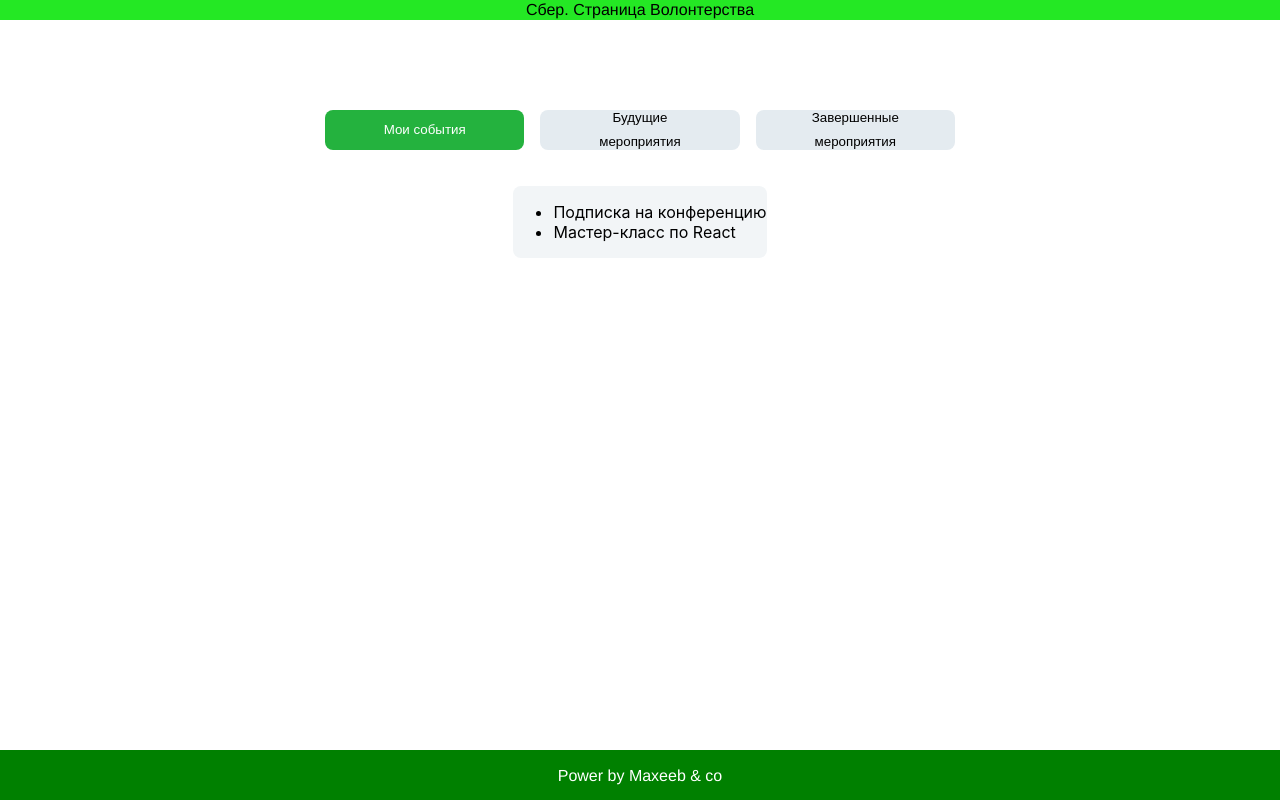
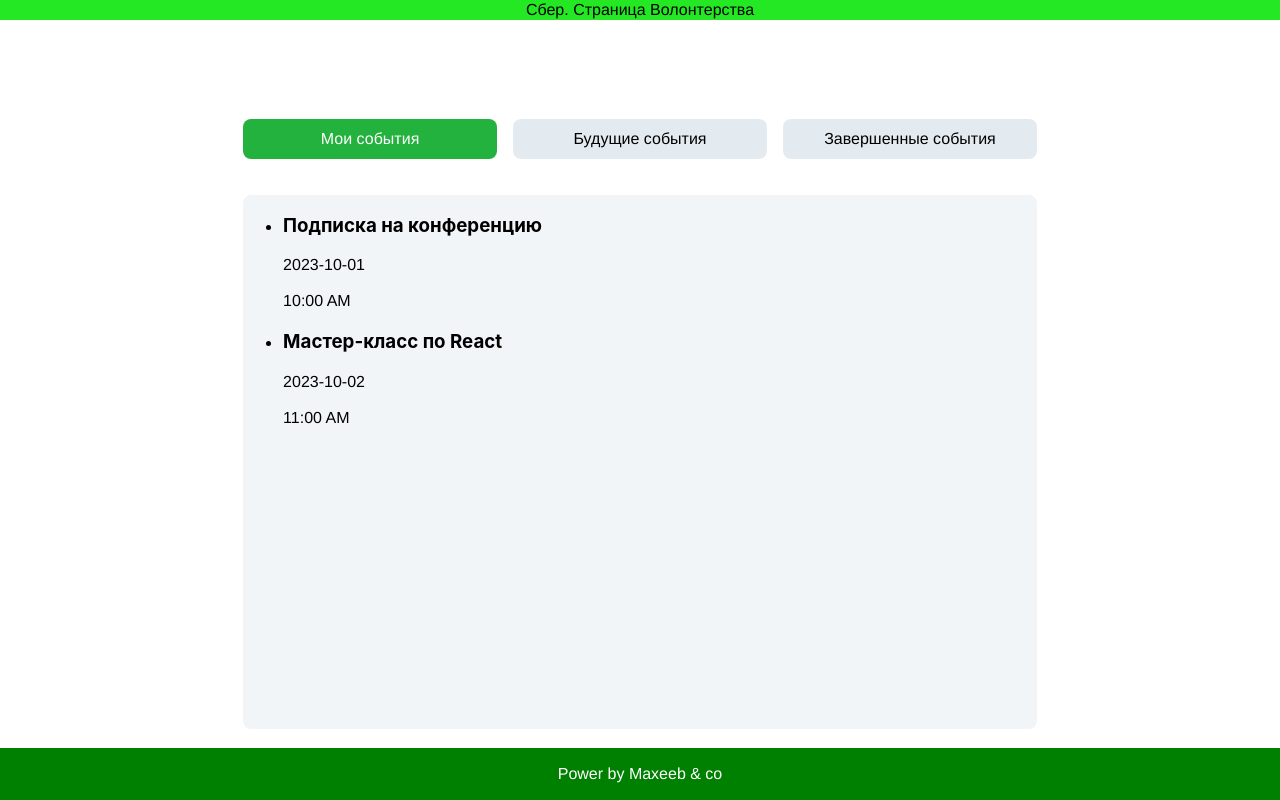
Before and after one commit to dwarowski/venaja-hackaton-2025, a React (Create React App) app: page / in a window 1280 px wide. Built offline with nearby package versions, Linux system fonts and the light colour scheme.

Commit message:
сделаль уроки по высоте. Я парень нейронный я уже все. И иконку обновил

```diff
--- a/src/App.css
+++ b/src/App.css
@@ -1,5 +1,18 @@
 p, h1 {
   font: 500 16px / 20px SBSansText, OpenSans, Helvetica Neue, Helvetica, Arial, sans-serif;
+}
+
+body {
+  overflow: hidden;
+  display: flex;
+  flex-direction: column;
+  height: 100vh;
+}
+
+.App {
+  display: flex;
+  flex-direction: column;
+  height: 100vh;
 }
 
 header {
@@ -10,14 +23,8 @@ header h1 {
   margin: 0;
   text-align: center;
 }
-
 footer {
   background-color: green;
   color: white;
-  position: fixed;
-  bottom: 0; /* Фиксация снизу */
-  left: 0; /* К началу слева */
-  right: 0; /* Без отступов справа */
-  height: 50px; /* Задаем высоту */
   text-align: center;
 }
--- a/src/VolunteerPage/ClodesEvents.tsx
+++ b/src/VolunteerPage/ClodesEvents.tsx
@@ -1,11 +1,29 @@
-import React, { useState } from 'react';
+import React from 'react';
 
+interface Event {
+  title: string;
+  date: string;
+  time: string;
+}
 
-const ClosedEvents: React.FC = () => (
-    <ul className="list-disc pl-5">
-      <li>pipe Frontend Meetup 2018</li>
-      <li> skibidi Node.js Workshop</li>
+interface EventsProps {
+  events: Event[];
+}
+
+const FutureEvents: React.FC<EventsProps> = ({ events }) => {
+  return (
+    <ul className="events-list">
+      {events.map((event, index) => (
+        <li key={index}>
+          <div className="event-item">
+            <h3>{event.title}</h3>
+            <p>{event.date}</p>
+            <p>{event.time}</p>
+          </div>
+        </li>
+      ))}
     </ul>
   );
+};
 
-export default ClosedEvents;
+export default FutureEvents;
--- a/src/VolunteerPage/FutureEvents.tsx
+++ b/src/VolunteerPage/FutureEvents.tsx
@@ -1,12 +1,29 @@
-// Примеры компонентов
-import React, { useState } from 'react';
+import React from 'react';
 
+interface Event {
+  title: string;
+  date: string;
+  time: string;
+}
 
-const FutureEvents: React.FC = () => (
-    <ul className="list-disc pl-5">
-      <li>Frontend Meetup 2025</li>
-      <li>Node.js Workshop</li>
+interface EventsProps {
+  events: Event[];
+}
+
+const FutureEvents: React.FC<EventsProps> = ({ events }) => {
+  return (
+    <ul className="events-list">
+      {events.map((event, index) => (
+        <li key={index}>
+          <div className="event-item">
+            <h3>{event.title}</h3>
+            <p>{event.date}</p>
+            <p>{event.time}</p>
+          </div>
+        </li>
+      ))}
     </ul>
   );
+};
 
 export default FutureEvents;
--- a/src/VolunteerPage/MyEvents.tsx
+++ b/src/VolunteerPage/MyEvents.tsx
@@ -1,14 +1,29 @@
-// Примеры компонентов
-import React, { useState } from 'react';
+import React from 'react';
 
+interface Event {
+  title: string;
+  date: string;
+  time: string;
+}
 
-const MyEvents: React.FC = () => {
-    return (
-  <ul className="list-disc pl-5">
-    <li>Подписка на конференцию</li>
-    <li>Мастер-класс по React</li>
-  </ul>
-  )
+interface EventsProps {
+  events: Event[];
+}
+
+const FutureEvents: React.FC<EventsProps> = ({ events }) => {
+  return (
+    <ul className="events-list">
+      {events.map((event, index) => (
+        <li key={index}>
+          <div className="event-item">
+            <h3>{event.title}</h3>
+            <p>{event.date}</p>
+            <p>{event.time}</p>
+          </div>
+        </li>
+      ))}
+    </ul>
+  );
 };
 
-export default MyEvents;
+export default FutureEvents;
--- a/src/VolunteerPage/Volunteer.tsx
+++ b/src/VolunteerPage/Volunteer.tsx
@@ -2,11 +2,19 @@ import React, { useState } from 'react';
 import './Volunteers.css';
 import MyEvents from './MyEvents';
 import FutureEvents from './FutureEvents';
+import ClodesEvents from './ClodesEvents';
 
-type Tab = 'my' | 'future';
+type Tab = 'my' | 'future' | 'past';
 
 const Volunteer: React.FC = () => {
   const [activeTab, setActiveTab] = useState<Tab>('my');
+
+// в events нужно добавить графу описание, но в обычке оторажать только ограниченное кол-во описания. Для всех событий поля одни и теже
+  const events = [
+    { title: 'Подписка на конференцию', date: '2023-10-01', time: '10:00 AM' },
+    { title: 'Мастер-класс по React', date: '2023-10-02', time: '11:00 AM' },
+    // Добавьте больше мероприятий
+  ];
 
   return (
     <div className="parent">
@@ -15,25 +23,27 @@ const Volunteer: React.FC = () => {
           className={`button ${activeTab === 'my' ? 'button-active' : 'button-inactive'}`}
           onClick={() => setActiveTab('my')}
         >
-          Мои события
+          <p>Мои события</p>
         </button>
         <button
           className={`button ${activeTab === 'future' ? 'button-active' : 'button-inactive'}`}
           onClick={() => setActiveTab('future')}
         >
-          Будущие мероприятия
+          <p>Будущие события</p>
         </button>
 
         <button
-          className={`button ${activeTab === 'future' ? 'button-active' : 'button-inactive'}`}
-          onClick={() => setActiveTab('future')}
+          className={`button ${activeTab === 'past' ? 'button-active' : 'button-inactive'}`}
+          onClick={() => setActiveTab('past')}
         >
-          Завершенные мероприятия
+          <p>Завершенные события</p>
         </button>
       </div>
       <div className="child">
         <div className="EventsList">
-          {activeTab === 'my' ? <MyEvents /> : <FutureEvents />}
+          {activeTab === 'my' && <MyEvents events={events} />}
+          {activeTab === 'future' && <FutureEvents events={events} />}
+          {activeTab === 'past' && <ClodesEvents events={events} />}
         </div>
       </div>
     </div>
--- a/src/VolunteerPage/Volunteers.css
+++ b/src/VolunteerPage/Volunteers.css
@@ -38,31 +38,49 @@
     background-color: rgb(180, 183, 185);
   }
 
-.parent {
+  .parent {
     display: flex;
-    flex-direction: column; /* Элементы располагаются в колонку */
+    flex-direction: column;
     gap: 1rem;
-    min-width: 500px; /* Минимальная ширина */
-    width: 700px; /* Ширина */
+    min-width: 500px;
+    width: 900px;
     margin: 0 auto;
-}
+    padding: 9px;
+
+    /* Высота родителя — 100vh минус высота футера */
+    height: calc(100vh - 50px); /* 50px = высота footer */
+    box-sizing: border-box;
+  }
+
 
 .child {
     display: flex;
     gap: 0.5rem;
     justify-content: center;
-    margin: 10px 5% 10px 5%;  /* Расстояние между кнопками */
+    margin: 10px 5% 10px 5%;/* Расстояние между кнопками */
+    box-sizing: border-box;
 }
 
 .child.buttons {
-    flex-direction: row; /* Кнопки располагаются в ряд */
+    flex-shrink: 0; /* Не растягивается */
+    flex-direction: row;
     justify-content: center;
     margin-top: 90px;
     gap: 1rem;
 }
 
+.child:not(.buttons) {
+flex: 1; /* Растягивается */
+display: flex;
+flex-direction: column;
+margin: 10px 5%;
+box-sizing: border-box;
+}
+
 .EventsList {
-    border-radius: 0.5rem;
-    background-color: rgb(242, 245, 247);
-
+flex: 1;
+border-radius: 0.5rem;
+background-color: rgb(242, 245, 247);
+width: 100%;
+overflow-y: auto;
 }
```
Also changed, not shown: 2 other files (tests, documents, lock files or other folders).
